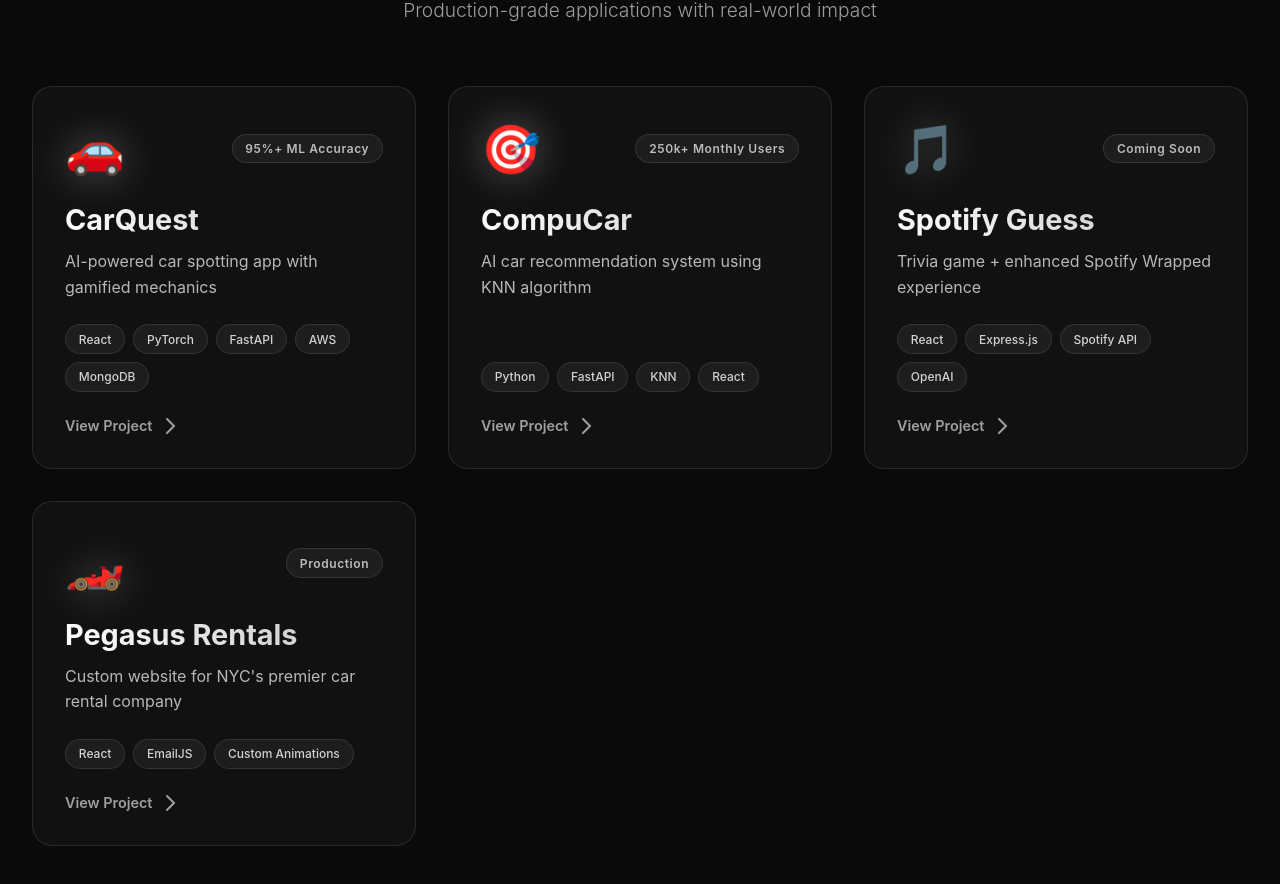
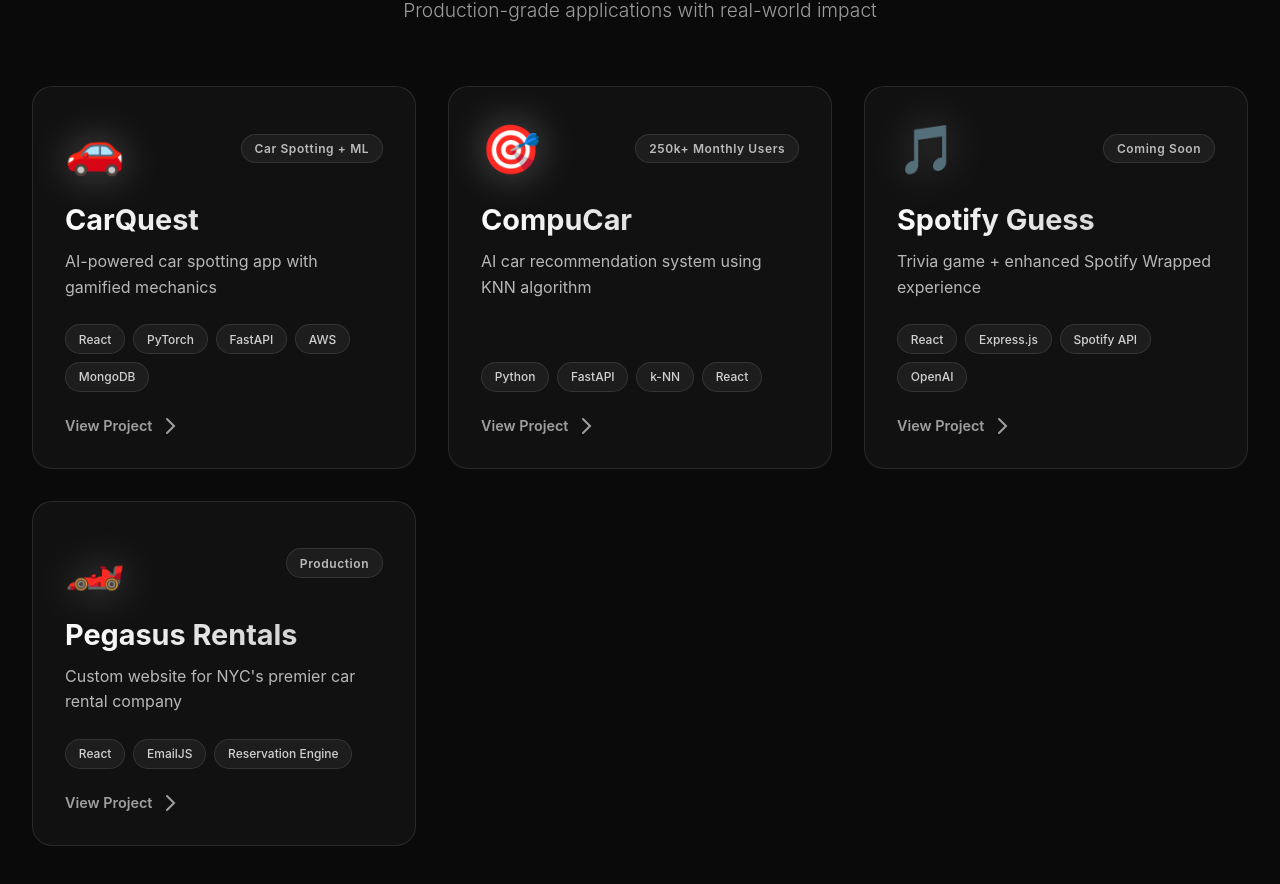
Before and after one commit to danieldeda2/portfolio, a React (Create React App) app: page / in a window 1280 px wide. Shown: the part 991-1875 px from the top of the page. Built offline with nearby package versions, Linux system fonts and the light colour scheme.

Commit message:
small bugs

```diff
--- a/src/Components/Home.jsx
+++ b/src/Components/Home.jsx
@@ -28,16 +28,16 @@
       name: 'CarQuest',
       description: 'AI-powered car spotting app with gamified mechanics',
       link: 'https://carquest.io',
-      stats: '95%+ ML Accuracy',
+      stats: 'Car Spotting + ML',
       tech: ['React', 'PyTorch', 'FastAPI', 'AWS', 'MongoDB']
     },
     {
       icon: '🎯',
       name: 'CompuCar',
       description: 'AI car recommendation system using KNN algorithm',
-      link: 'https://compucar.io',
+      link: 'https://compucar.cc',
       stats: '250k+ Monthly Users',
-      tech: ['Python', 'FastAPI', 'KNN', 'React']
+      tech: ['Python', 'FastAPI', 'k-NN', 'React']
     },
     {
       icon: '🎵',
@@ -53,7 +53,7 @@
       description: 'Custom website for NYC\'s premier car rental company',
       link: 'https://rentpegasus.com',
       stats: 'Production',
-      tech: ['React', 'EmailJS', 'Custom Animations']
+      tech: ['React', 'EmailJS', 'Reservation Engine']
     }
   ];
 
```
